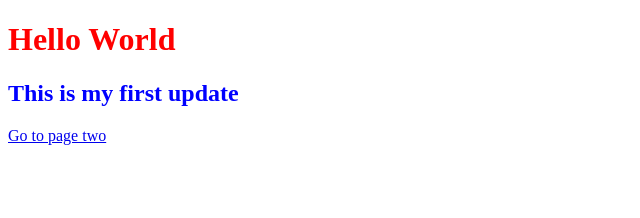
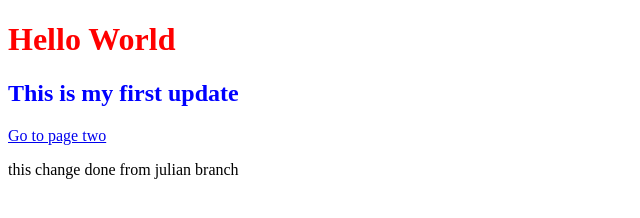
Before and after one commit to julianemran/firstProject, a plain HTML site: page index.html in a window 1280 px wide. Shown: the whole page, without its empty margins (0-640 px from the left). Drawn offline with Linux system fonts and the light colour scheme.

Commit message:
change from julian branch

```diff
--- a/index.html
+++ b/index.html
@@ -9,5 +9,6 @@
 <h1 onclick="work()">Hello World</h1>
 <h2>This is my first update</h2>
 <a href="page2.html">Go to page two</a>
+<p>this change done from julian branch</p>
 </body>
 </html>
```
